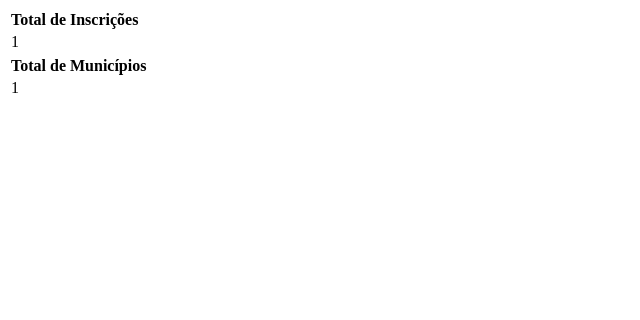
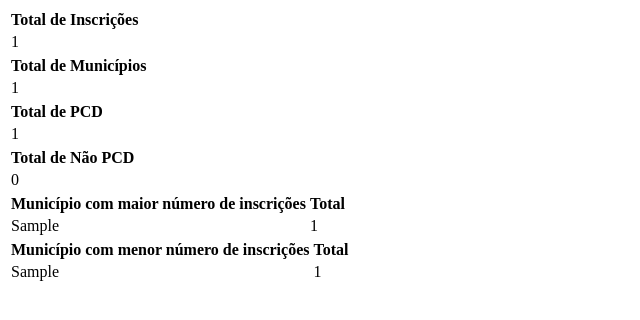
Before and after one commit to AdrianMendess/Desafio_ATI, a PHP site: page /dashboard.php in a window 1280 px wide. Shown: the top 320 px of the page, without its empty margins (0-640 px from the left). Run offline with PHP 8.4, Linux system fonts and the light colour scheme; tables that the repository leaves empty hold one stand-in row (values such as "Sample post"); a stand-in replaces the project's code that opens the database connection.

Commit message:
Modulo 3

```diff
--- a/Desafio_5.sql
+++ b/Desafio_5.sql
@@ -1,4 +1,4 @@
--- Active: 1782932427960@@127.0.0.1@3306@desafio_3
+-- Active: 1782932427960@@127.0.0.1@3306@db_cnh_social
 
 -- 1. Listar todos os registros ordenados pela data de inscrição mais recente.
 SELECT * FROM tb_inscricoes_cnh_social ORDER BY created_at desc;
@@ -326,6 +326,3 @@ SELECT COUNT(*) as total_inscricoes FROM tb_inscricoes_cnh_social;
 SELECT RANK() OVER (ORDER BY COUNT(*) DESC) as posicao, cidade, COUNT(*) as totaL  FROM tb_inscricoes_cnh_social  GROUP BY cidade ORDER BY total DESC LIMIT 5;
 
 SELECT RANK() OVER (ORDER BY COUNT(*) DESC) as posicao, cidade, COUNT(*) as total FROM tb_inscricoes_cnh_social  GROUP BY cidade ORDER BY total DESC;
-
-
-DESCRIBE documentos_pessoa;
--- a/Desafio_6/dashboard.php
+++ b/Desafio_6/dashboard.php
@@ -1,12 +1,20 @@
 <?php
 require 'conexao.php';
 
-$sql = "SELECT COUNT(*) as total_inscricoes FROM tb_inscricoes_cnh_social";
-$sql1 = "SELECT COUNT(DISTINCT cidade) as total FROM tb_inscricoes_cnh_social";
+$query = "SELECT COUNT(*) as total_inscricoes FROM tb_inscricoes_cnh_social";
+$query1 = "SELECT COUNT(DISTINCT cidade) as total FROM tb_inscricoes_cnh_social";
+$query2 = "SELECT COUNT(*) as total FROM tb_inscricoes_cnh_social WHERE eh_pcd = 1";
+$query3 = "SELECT COUNT(*) as total FROM tb_inscricoes_cnh_social WHERE eh_pcd = 0";
+$query4 = "SELECT cidade, COUNT(*) as total FROM tb_inscricoes_cnh_social GROUP BY cidade ORDER BY total DESC LIMIT 1";
+$query5 = "SELECT cidade, COUNT(*) as total FROM tb_inscricoes_cnh_social GROUP BY cidade ORDER BY total ASC LIMIT 1";
 
 
-$resultado = mysqli_query($conexao1, $sql);
-$resultado2 = mysqli_query($conexao1, $sql1);
+$resultado = mysqli_query($conexao1, $query);
+$resultado1 = mysqli_query($conexao1, $query1);
+$resultado2 = mysqli_query($conexao1, $query2);
+$resultado3 = mysqli_query($conexao1, $query3);
+$resultado4 = mysqli_query($conexao1, $query4);
+$resultado5 = mysqli_query($conexao1, $query5);
 
 ?>
 <table>
@@ -24,7 +32,52 @@ $resultado2 = mysqli_query($conexao1, $sql1);
     <tr>
         <th> Total de Municípios</th>
     </tr>
+    <?php $linha = mysqli_fetch_assoc($resultado1) ?>
+    <tr>
+        <td><?= $linha['total'] ?></td>
+    </tr>
+</table>
+
+<table>
+    <tr>
+        <th> Total de PCD</th>
+    </tr>
     <?php $linha = mysqli_fetch_assoc($resultado2) ?>
     <tr>
         <td><?= $linha['total'] ?></td>
+    </tr>
 </table>
+
+<table>
+    <tr>
+        <th> Total de Não PCD</th>
+    </tr>
+    <?php $linha = mysqli_fetch_assoc($resultado3) ?>
+    <tr>
+        <td><?= $linha['total'] ?></td>
+    </tr>
+</table>
+
+<table>
+    <tr>
+        <th> Município com maior número de inscrições</th>
+        <th> Total </th>
+        </tr>
+    <?php $linha = mysqli_fetch_assoc($resultado4) ?>
+    <tr>
+        <td><?= $linha['cidade']?></td>
+        <td><?= $linha['total']?></td>
+    </tr>
+</table>
+
+<table>
+    <tr>
+        <th> Município com menor número de inscrições</th>
+        <th> Total </th>
+    </tr>
+    <?php $linha = mysqli_fetch_assoc($resultado5) ?>
+    <tr>
+        <td><?= $linha['cidade'] ?></td>
+        <td><?= $linha['total'] ?></td>
+    </tr>
+</table>
```
Also changed, not shown: Desafio_6/relatorios.php (added, +20 -0 lines).
